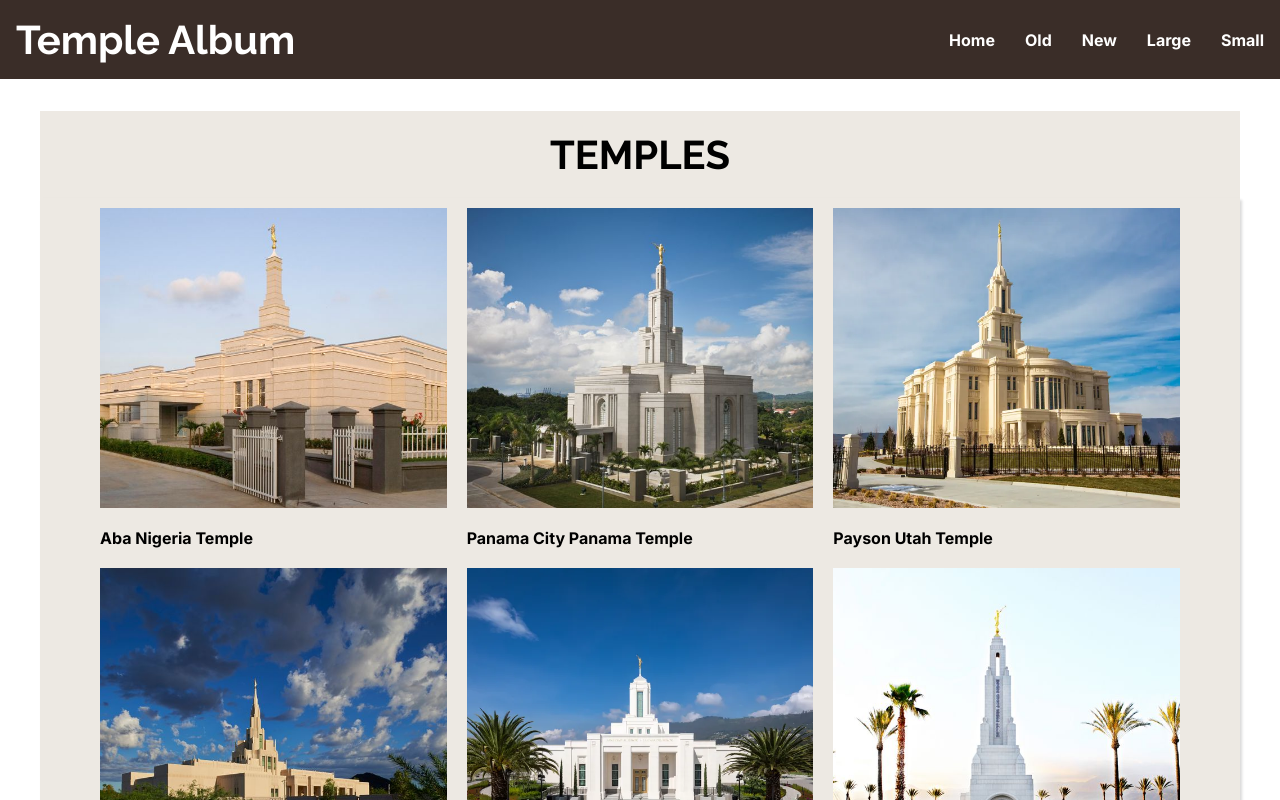
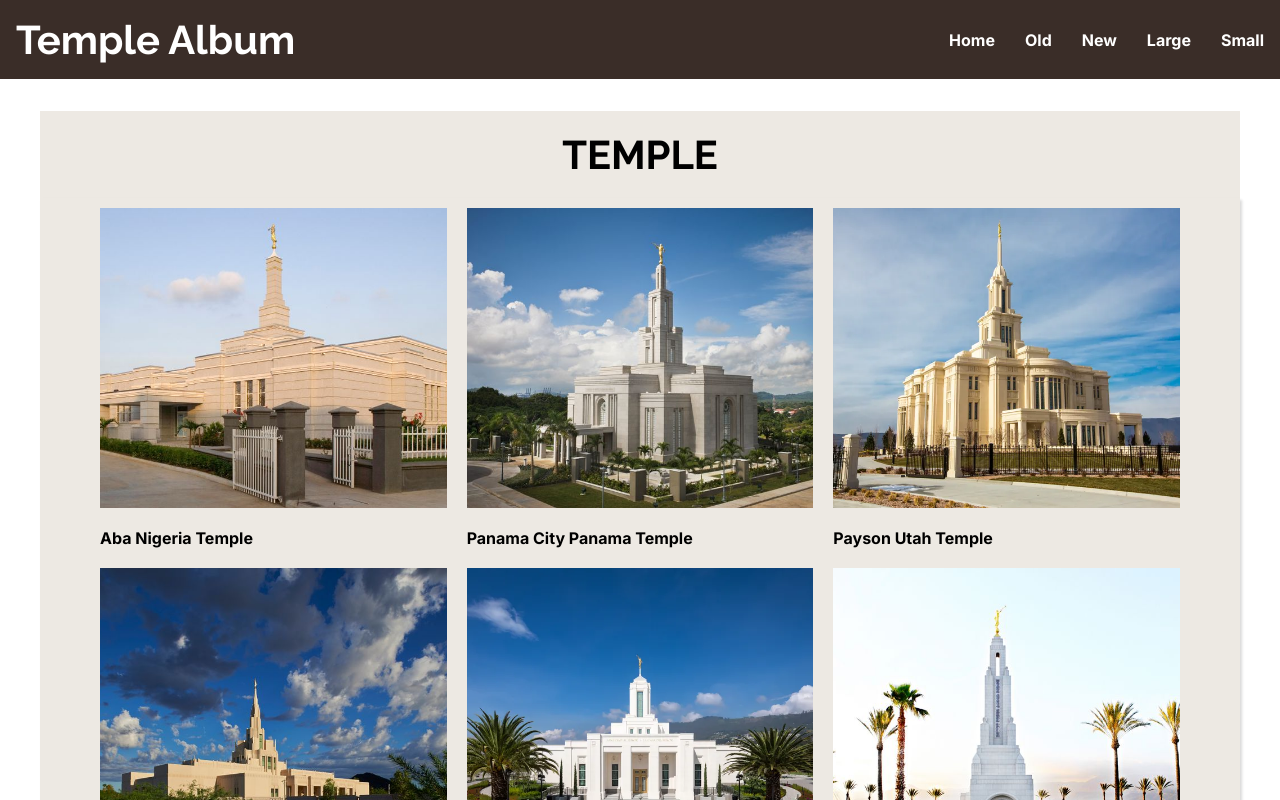
Before and after one commit to Heavenlydawn/wdd131, a plain HTML site: page temples.html in a window 1280 px wide. Shown: the top 800 px of the page. Drawn offline with Linux system fonts and the light colour scheme.

```diff
--- a/styles/temples-large.css
+++ b/styles/temples-large.css
@@ -28,9 +28,6 @@
     display: none;
   }
 
-  main h1 {
-    font-size: 2.5rem;
-  }
   .temple__card {
     grid-template-columns: repeat(auto-fit, minmax(290px, 1fr));
     padding: 0 50px;
@@ -41,6 +38,9 @@
     max-width: 1200px;
     margin: 2rem auto;
   }
+  main h2 {
+    font-size: 2.5rem;
+  }
 
   footer h2 {
     font-size: 2rem;
--- a/styles/temples.css
+++ b/styles/temples.css
@@ -110,7 +110,7 @@ Main Section
 main {
   background: var(--primary-color);
 }
-main h1 {
+main h2 {
   font-size: 2rem;
   padding: 20px;
   text-align: center;
--- a/temples.html
+++ b/temples.html
@@ -37,7 +37,7 @@
 
     <!-- Main Section -->
     <main>
-      <h1>TEMPLES</h1>
+      <h2>TEMPLE</h2>
 
       <div class="temple__card">
         <figure>
```
